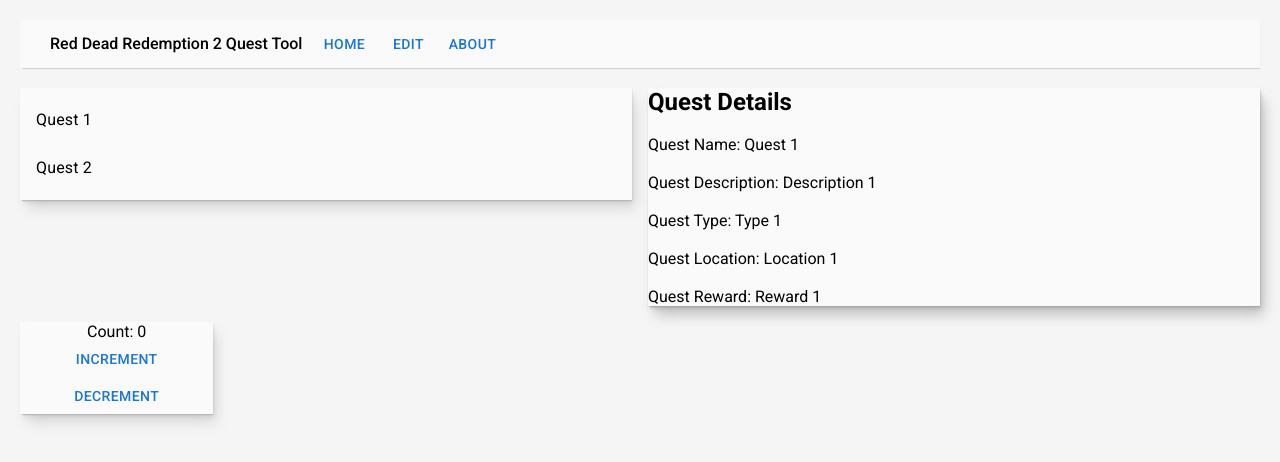
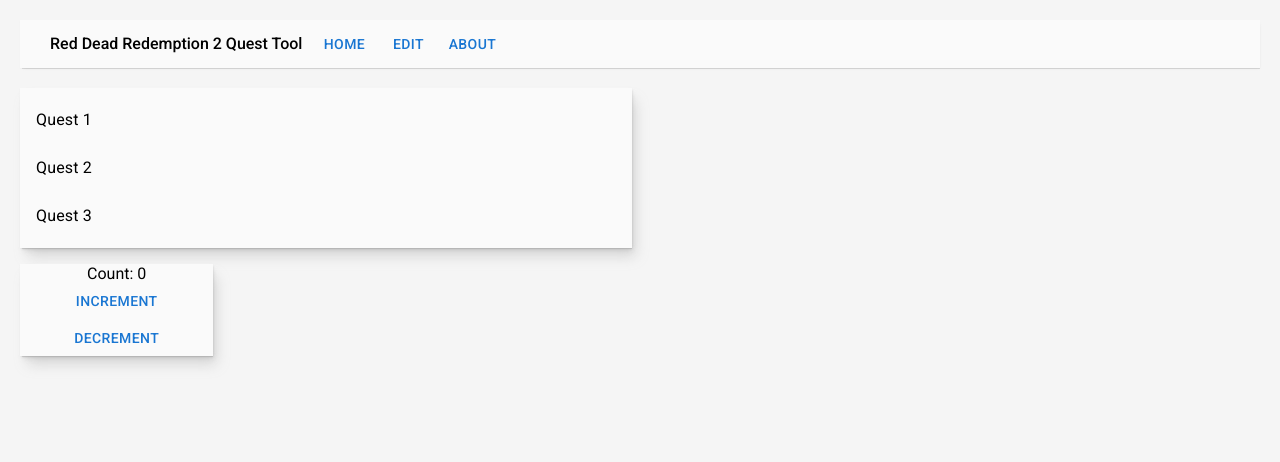
Before and after one commit to Nikurasuu/rdr2quest, a React (Create React App) app: page / in a window 1280 px wide. Shown: the top 462 px of the page. Built offline with nearby package versions, Linux system fonts and the light colour scheme.

Commit message:
Moved quest array to App.js

```diff
--- a/src/App.js
+++ b/src/App.js
@@ -1,3 +1,4 @@
+import React from 'react';
 import './App.css';
 import NavBar from './components/NavBar';
 import QuestList from './components/QuestList.js';
@@ -6,9 +7,36 @@
 import QuestDetails from './components/QuestDetails';
 import { Grid } from '@mui/material';
 
+const quest = [
+  {
+      name: "Quest 1",
+      description: "Description 1",
+      type: "Type 1",
+      location: "Location 1",
+      reward: "Reward 1"
+  },
+  {
+      name: "Quest 2",
+      description: "Description 2",
+      type: "Type 2",
+      location: "Location 2",
+      reward: "Reward 2"
+  },
+  {
+      name: "Quest 3",
+      description: "Description 3",
+      type: "Type 3",
+      location: "Location 3",
+      reward: "Reward 3"
+  },
+];
+
 function App() {
+  const [quests] = React.useState(quest);
+  const [activeQuest, setActiveQuest] = React.useState(null);
+
   return (
-    <div className="App">
+    <div className="App" id='app'>
 
       <NavBar />
 
@@ -16,7 +44,7 @@
 
         <Grid item xs={12} sm={6}>
           <FadeIn duration={1000}>
-            <QuestList />
+            <QuestList quests={quests} />
           </FadeIn>
         </Grid>
 
--- a/src/components/QuestDetails.js
+++ b/src/components/QuestDetails.js
@@ -1,38 +1,27 @@
 import React from 'react';
 
-const quest = [
-    {
-    name: "Quest 1",
-    description: "Description 1",
-    type: "Type 1",
-    location: "Location 1",
-    reward: "Reward 1"
-    },
-    {
-    name: "Quest 2",
-    description: "Description 2",
-    type: "Type 2",
-    location: "Location 2",
-    reward: "Reward 2"
-    },
-];
 
-function App() {
+function QuestDetails() {
+    const [activeQuest, setActiveQuest] = React.useState(null);
+
+    return (
+        <>
+        {!activeQuest ? null : <ShowQuestDetails  {...activeQuest} />}
+     </>
+     );
+}
+
+export function ShowQuestDetails(props) {
     return (
         <div className = "QuestDetails" >
             <h2>Quest Details</h2>
-            <br/>
-            <p>Quest Name: {quest[0].name}</p>
-            <br/>
-            <p>Quest Description: {quest[0].description}</p>
-            <br/>
-            <p>Quest Type: {quest[0].type}</p>
-            <br/>
-            <p>Quest Location: {quest[0].location}</p>
-            <br/>
-            <p>Quest Reward: {quest[0].reward}</p>
+            <p>Quest Name: {props.name}</p>
+            <p>Quest Description: {props.description}</p>
+            <p>Quest Type: {props.type}</p>
+            <p>Quest Location: {props.location}</p>
+            <p>Quest Reward: {props.reward}</p>
         </div>
-     );
+    );
 }
 
-export default App;
+export default QuestDetails;
--- a/src/components/QuestList.js
+++ b/src/components/QuestList.js
@@ -3,29 +3,23 @@
 import ListItemButton from "@mui/material/ListItemButton";
 import ListItemText from "@mui/material/ListItemText";
 import { List } from "@mui/material";
+import Button from "@mui/material/Button";
 
-function App() {
+function QuestList({quests}) {
   return (
     <div className="QuestList">
-
-        <List>
-
+      <List>
+        {quests.map((quest) => (
           <ListItem disablePadding>
             <ListItemButton>
-              <ListItemText primary="Quest 1" />
+              <ListItemText primary={quest.name} />
             </ListItemButton>
           </ListItem>
+        ))}
 
-          <ListItem disablePadding>
-            <ListItemButton>
-              <ListItemText primary="Quest 2" />
-            </ListItemButton>
-          </ListItem>
-
-        </List>
-
+      </List>
     </div>
   );
 }
 
-export default App;
+export default QuestList;
```
